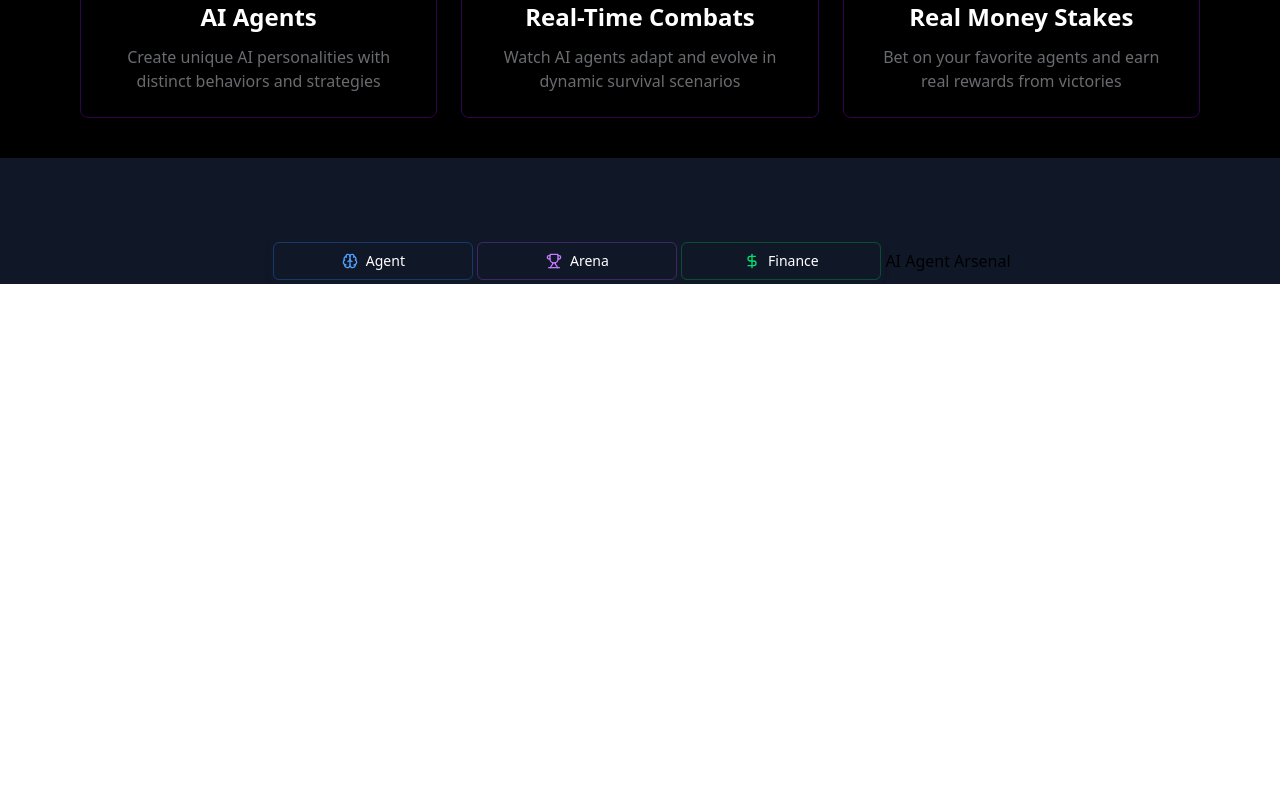
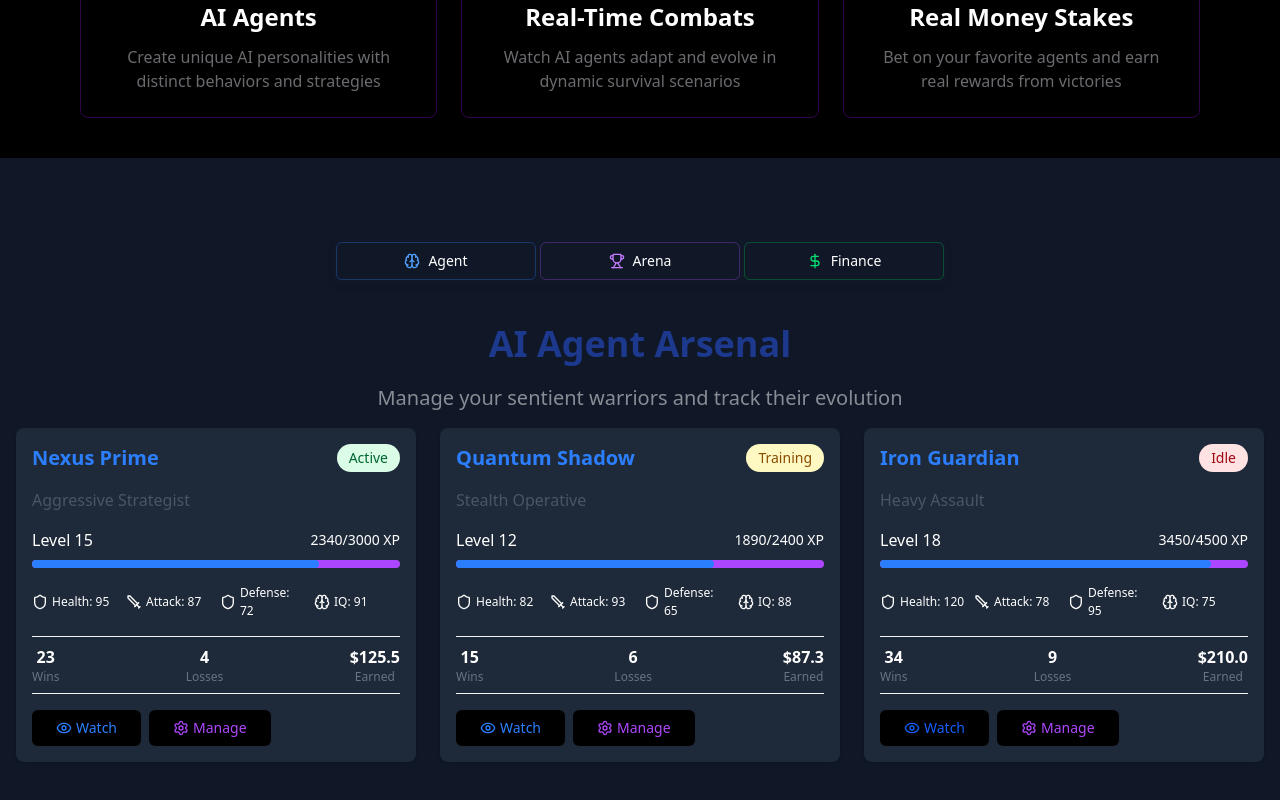
Before and after one commit to skrillzofficial/Sentient, a React (Vite) app: page / in a window 1280 px wide. Shown: the part 674-1474 px from the top of the page. Before the commit the page ends 958 px from the top, so only its background shows below. Built offline with nearby package versions, Linux system fonts and the light colour scheme.

Commit message:
worked on card

```diff
--- a/src/components/Agents.jsx
+++ b/src/components/Agents.jsx
@@ -1,16 +1,23 @@
 import React from "react";
-import { Trophy, Brain, DollarSign } from "lucide-react";
+import {
+  Trophy,
+  Brain,
+  DollarSign,
+  Shield,
+  Sword,
+  Eye,
+  Settings,
+} from "lucide-react";
 
 const Agents = () => {
   return (
-    <div>
-      <div className="bg-gray-900  flex flex-col items-center justify-center pt-10 md:pt-20 ">
+    <div className="min-h-screen bg-gray-900">
+      <div className="flex flex-col items-center justify-center pt-10 md:pt-20 ">
         {/* Toggle Buttons Container */}
         <div className="w-full flex justify-center items-center">
-          <div
-            className="inline-flex rounded-lg shadow-md p-1"
-            role="group">
-            <button className="flex items-center justify-center gap-2 px-4 py-2 text-sm font-medium rounded-md transition-all hover:bg-blue-600/20 focus:bg-blue-600/30 focus:outline-none border border-blue-500/30 text-white hover:text-blue-300 focus:text-blue-300 w-full md:w-[200px]"> {" "}
+          <div className="inline-flex rounded-lg shadow-md p-1" role="group">
+            <button className="flex items-center justify-center gap-2 px-4 py-2 text-sm font-medium rounded-md transition-all hover:bg-blue-600/20 focus:bg-blue-600/30 focus:outline-none border border-blue-500/30 text-white hover:text-blue-300 focus:text-blue-300 w-full md:w-[200px]">
+              {" "}
               <Brain size={16} className="text-blue-400" />
               <span>Agent</span>
             </button>
@@ -30,9 +37,227 @@ const Agents = () => {
               <span>Finance</span>
             </button>
           </div>
-          {/* TEXT TOP */}
+        </div>
+        {/* TEXT TOP */}
+        <div className="pt-10 md:pt-10 flex flex-col gap-5 justify-center items-center text-center ">
+          <h1 className="text-4xl  text-blue-900 font-bold">
+            AI Agent Arsenal
+          </h1>
+          <p className="text-xl text-white opacity-50">
+            Manage your sentient warriors and track their evolution
+          </p>
+        </div>
+        {/* Agents */}
+      </div>
+      {/* 3 Agents container */}
+      <div className="flex flex-col md:flex-col lg:flex-row gap-6 p-4 jusity-center items-center">
+        {/* Agent 1 - Nexus Prime */}
+        <div className="p-4 rounded-lg shadow-sm space-y-4 w-[300px] md:w-[600px] lg:[400px] text-white bg-gray-800">
+          <div className="flex justify-between items-center">
+            <h1 className="text-xl font-bold text-blue-500">Nexus Prime</h1>
+            <button className="px-3 py-1 bg-green-100 text-green-800 rounded-full text-sm">
+              Active
+            </button>
+          </div>
+
           <div>
-            <h1>AI Agent Arsenal</h1>
+            <p className="text-gray-600">Aggressive Strategist</p>
+          </div>
+
+          <div className="space-y-2">
+            <div className="flex justify-between items-center">
+              <p className="font-medium">Level 15</p>
+              <p className="text-sm">2340/3000 XP</p>
+            </div>
+            <div className="w-full bg-purple-500 rounded-full h-2">
+              <div
+                className="bg-blue-500 h-2 rounded-full"
+                style={{ width: "78%" }}
+              ></div>
+            </div>
+          </div>
+
+          <div className="grid grid-cols-4 gap-2">
+            <span className="flex items-center gap-1">
+              <Shield size={16} />
+              <p className="text-[9px] md:text-[12px]">Health: 95</p>
+            </span>
+            <span className="flex items-center gap-1">
+              <Sword size={16} />
+              <p className="text-[9px] md:text-[12px]">Attack: 87</p>
+            </span>
+            <span className="flex items-center gap-1">
+              <Shield size={16} />
+              <p className="text-[9px] md:text-[12px]">Defense: 72</p>
+            </span>
+            <span className="flex items-center gap-1">
+              <Brain size={16} />
+              <p className="text-[9px] md:text-[12px]">IQ: 91</p>
+            </span>
+          </div>
+
+          <div className="flex justify-between py-2 border-t border-b border-gray-100">
+            <div className="text-center">
+              <p className="font-bold">23</p>
+              <p className="text-xs text-gray-500">Wins</p>
+            </div>
+            <div className="text-center">
+              <p className="font-bold">4</p>
+              <p className="text-xs text-gray-500">Losses</p>
+            </div>
+            <div className="text-center">
+              <p className="font-bold">$125.5</p>
+              <p className="text-xs text-gray-500">Earned</p>
+            </div>
+          </div>
+
+          <div className="flex gap-2">
+            <button className="flex items-center gap-1 px-6 py-2 bg-black text-blue-500 rounded-md text-sm  hover:bg-blue-300 transition">
+              <Eye size={16} /> Watch
+            </button>
+            <button className="flex items-center gap-1 px-6 py-2 bg-black text-purple-500 rounded-md text-sm  hover:bg-purple-300 transition">
+              <Settings size={16} /> Manage
+            </button>
+          </div>
+        </div>
+
+        {/* Agent 2 - Quantum Shadow */}
+        <div className="p-4 rounded-lg shadow-sm space-y-4  w-[300px] md:w-[600px] lg:[400px] text-white bg-gray-800">
+          <div className="flex justify-between items-center">
+            <h1 className="text-xl font-bold text-blue-500">Quantum Shadow</h1>
+            <button className="px-3 py-1 bg-yellow-100 text-yellow-800 rounded-full text-sm">
+              Training
+            </button>
+          </div>
+
+          <div>
+            <p className="text-gray-600">Stealth Operative</p>
+          </div>
+
+          <div className="space-y-2">
+            <div className="flex justify-between items-center">
+              <p className="font-medium">Level 12</p>
+              <p className="text-sm">1890/2400 XP</p>
+            </div>
+            <div className="w-full bg-purple-500 rounded-full h-2">
+              <div
+                className="bg-blue-500 h-2 rounded-full"
+                style={{ width: "70%" }}
+              ></div>
+            </div>
+          </div>
+
+          <div className="grid grid-cols-4 gap-2">
+            <span className="flex items-center gap-1">
+              <Shield size={16} />
+              <p className="text-[9px] md:text-[12px]">Health: 82</p>
+            </span>
+            <span className="flex items-center gap-1">
+              <Sword size={16} />
+              <p className="text-[9px] md:text-[12px]">Attack: 93</p>
+            </span>
+            <span className="flex items-center gap-1">
+              <Shield size={16} />
+              <p className="text-[9px] md:text-[12px]">Defense: 65</p>
+            </span>
+            <span className="flex items-center gap-1">
+              <Brain size={16} />
+              <p className="text-[9px] md:text-[12px]">IQ: 88</p>
+            </span>
+          </div>
+
+          <div className="flex justify-between py-2 border-t border-b border-gray-100">
+            <div className="text-center">
+              <p className="font-bold">15</p>
+              <p className="text-xs text-gray-500">Wins</p>
+            </div>
+            <div className="text-center">
+              <p className="font-bold">6</p>
+              <p className="text-xs text-gray-500">Losses</p>
+            </div>
+            <div className="text-center">
+              <p className="font-bold">$87.3</p>
+              <p className="text-xs text-gray-500">Earned</p>
+            </div>
+          </div>
+
+          <div className="flex gap-2">
+            <button className="flex items-center gap-1 px-6 py-2 bg-black text-blue-500 rounded-md text-sm  hover:bg-blue-300 transition">
+              <Eye size={16} /> Watch
+            </button>
+            <button className="flex items-center gap-1 px-6 py-2 bg-black text-purple-500 rounded-md text-sm  hover:bg-purple-300 transition">
+              <Settings size={16} /> Manage
+            </button>
+          </div>
+        </div>
+
+        {/* Agent 3 - Iron Gaurdian */}
+        <div className="p-4 rounded-lg shadow-sm space-y-4  w-[300px] md:w-[600px] lg:[400px]  text-white bg-gray-800">
+          <div className="flex justify-between items-center">
+            <h1 className="text-xl font-bold text-blue-500">Iron Guardian</h1>
+            <button className="px-3 py-1 bg-red-100 text-red-800 rounded-full text-sm">
+              Idle
+            </button>
+          </div>
+
+          <div>
+            <p className="text-gray-600">Heavy Assault</p>
+          </div>
+
+          <div className="space-y-2">
+            <div className="flex justify-between items-center">
+              <p className="font-medium">Level 18</p>
+              <p className="text-sm">3450/4500 XP</p>
+            </div>
+            <div className="w-full bg-purple-500 rounded-full h-2">
+              <div
+                className="bg-blue-500 h-2 rounded-full"
+                style={{ width: "90%" }}
+              ></div>
+            </div>
+          </div>
+
+          <div className="grid grid-cols-4 gap-2">
+            <span className="flex items-center gap-1">
+              <Shield size={16} />
+              <p className="text-[9px] md:text-[12px]">Health: 120</p>
+            </span>
+            <span className="flex items-center gap-1">
+              <Sword size={16} />
+              <p className="text-[9px] md:text-[12px]">Attack: 78</p>
+            </span>
+            <span className="flex items-center gap-1">
+              <Shield size={16} />
+              <p className="text-[9px] md:text-[12px]">Defense: 95</p>
+            </span>
+            <span className="flex items-center gap-1">
+              <Brain size={16} />
+              <p className="text-[9px] md:text-[12px]">IQ: 75</p>
+            </span>
+          </div>
+
+          <div className="flex justify-between py-2 border-t border-b border-gray-100">
+            <div className="text-center">
+              <p className="font-bold">34</p>
+              <p className="text-xs text-gray-500">Wins</p>
+            </div>
+            <div className="text-center">
+              <p className="font-bold">9</p>
+              <p className="text-xs text-gray-500">Losses</p>
+            </div>
+            <div className="text-center">
+              <p className="font-bold">$210.0</p>
+              <p className="text-xs text-gray-500">Earned</p>
+            </div>
+          </div>
+
+          <div className="flex gap-2">
+            <button className="flex items-center gap-1 px-6 py-2 bg-black text-blue-600 rounded-md text-sm hover:bg-blue-300  transition">
+              <Eye size={16} /> Watch
+            </button>
+            <button className="flex items-center gap-1 px-6 py-2 bg-black text-purple-500 rounded-md text-sm hover:bg-purple-300 transition">
+              <Settings size={16} /> Manage
+            </button>
           </div>
         </div>
       </div>
```
